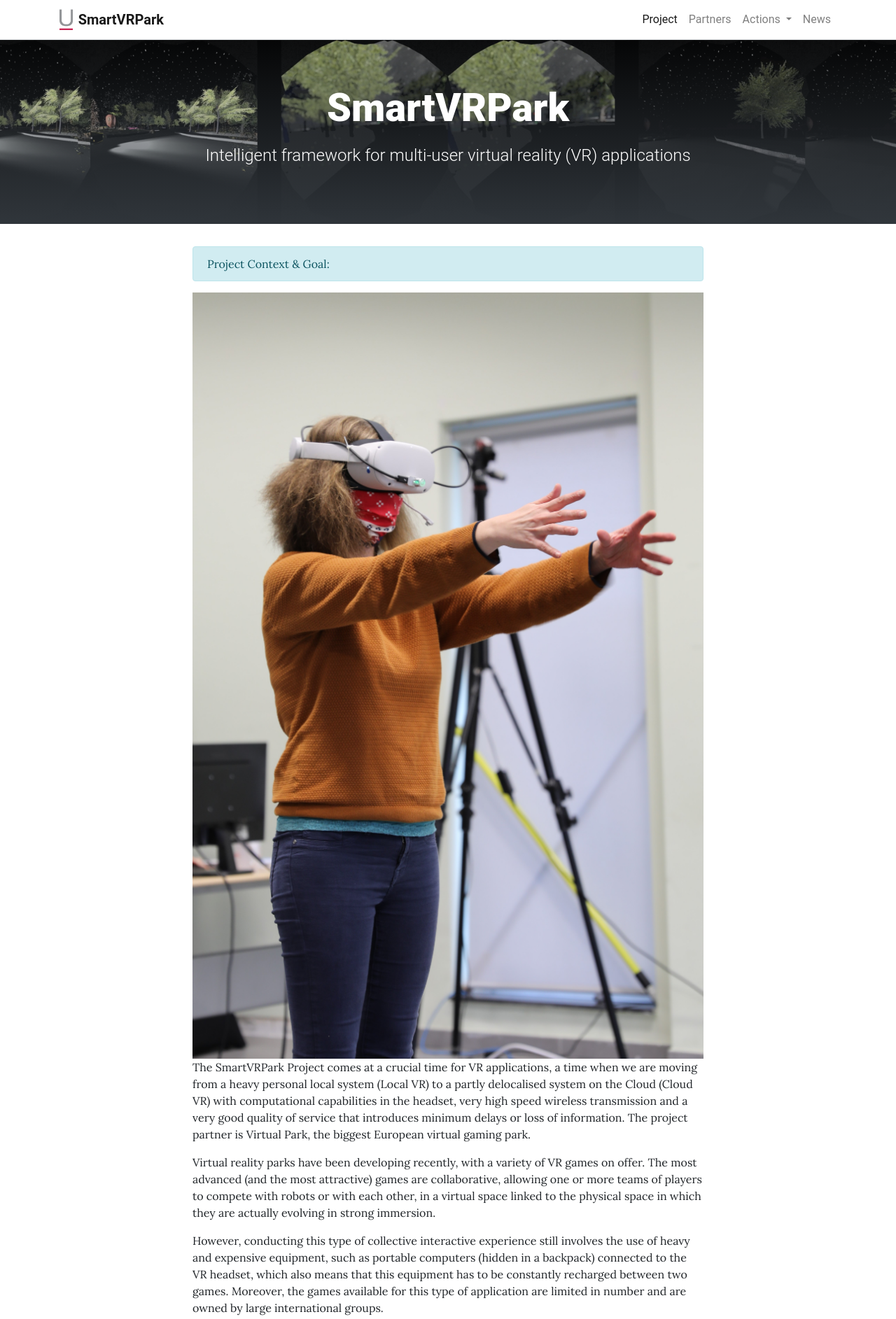
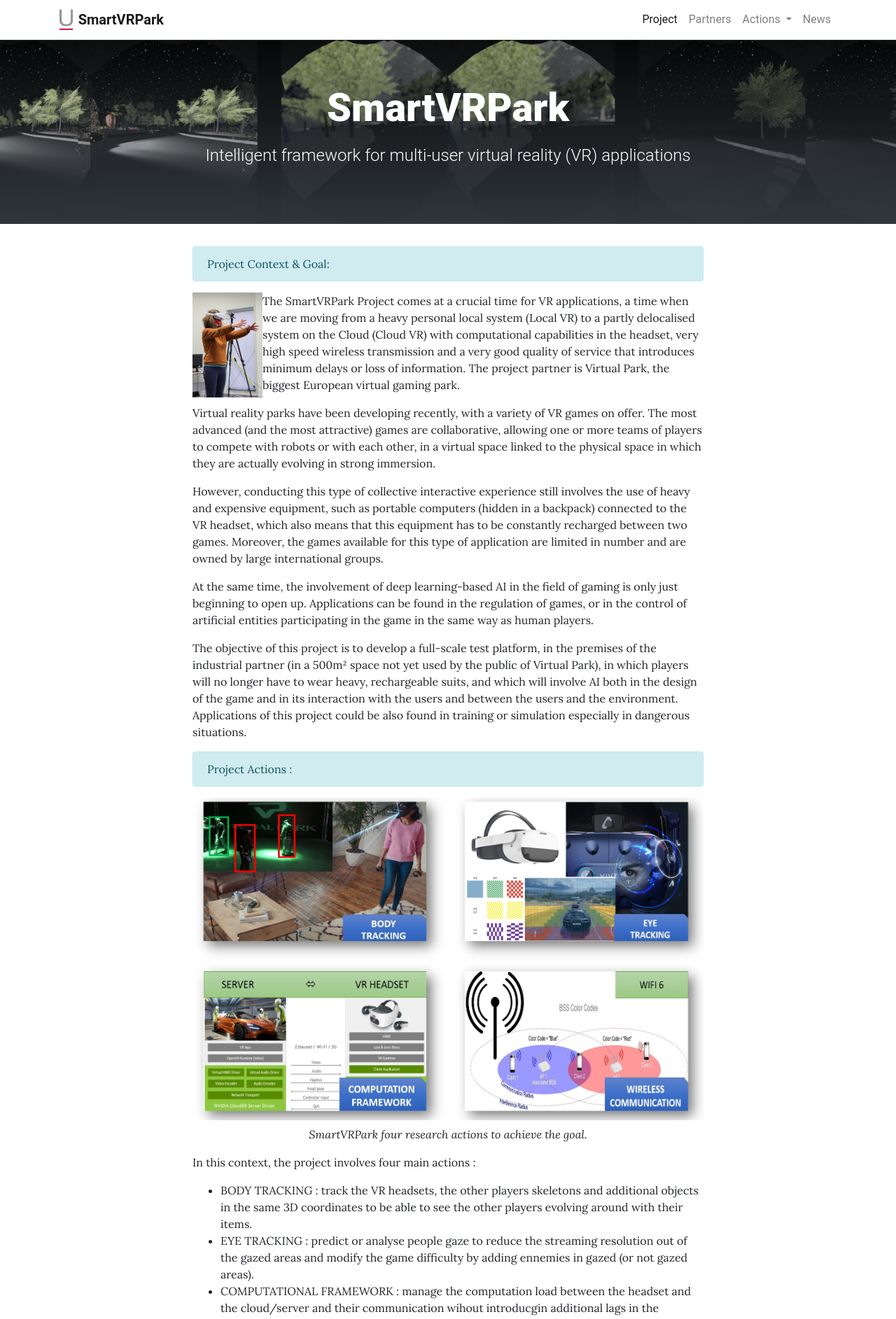
Before and after one commit to numediart/SmartVRPark, a Jekyll site: the page built from pages/project.md, in a window 1280 px wide. Shown: the top 1885 px of the page at 70% size. Built offline with Jekyll 4.4.1, drawn with Linux system fonts in a browser that asks for light colours.

Commit message:
Update project.md

```diff
--- a/pages/project.md
+++ b/pages/project.md
@@ -12,7 +12,7 @@
 {: .alert .alert-info}
 Project Context & Goal:
 
-![image](https://raw.githubusercontent.com/numediart/SmartVRPark/main/assets/img/smartvr_virg_arms.jpg){: style="float: left"}
+<img align="left" width="100" src="https://raw.githubusercontent.com/numediart/SmartVRPark/main/assets/img/smartvr_virg_arms.jpg">
 
 The SmartVRPark Project comes at a crucial time for VR applications, a time when we are moving from a heavy personal local system (Local VR) to a partly delocalised system on the Cloud (Cloud VR) with computational capabilities in the headset, very high speed wireless transmission and a very good quality of service that introduces minimum delays or loss of information.
 The project partner is Virtual Park, the biggest European virtual gaming park.
```
